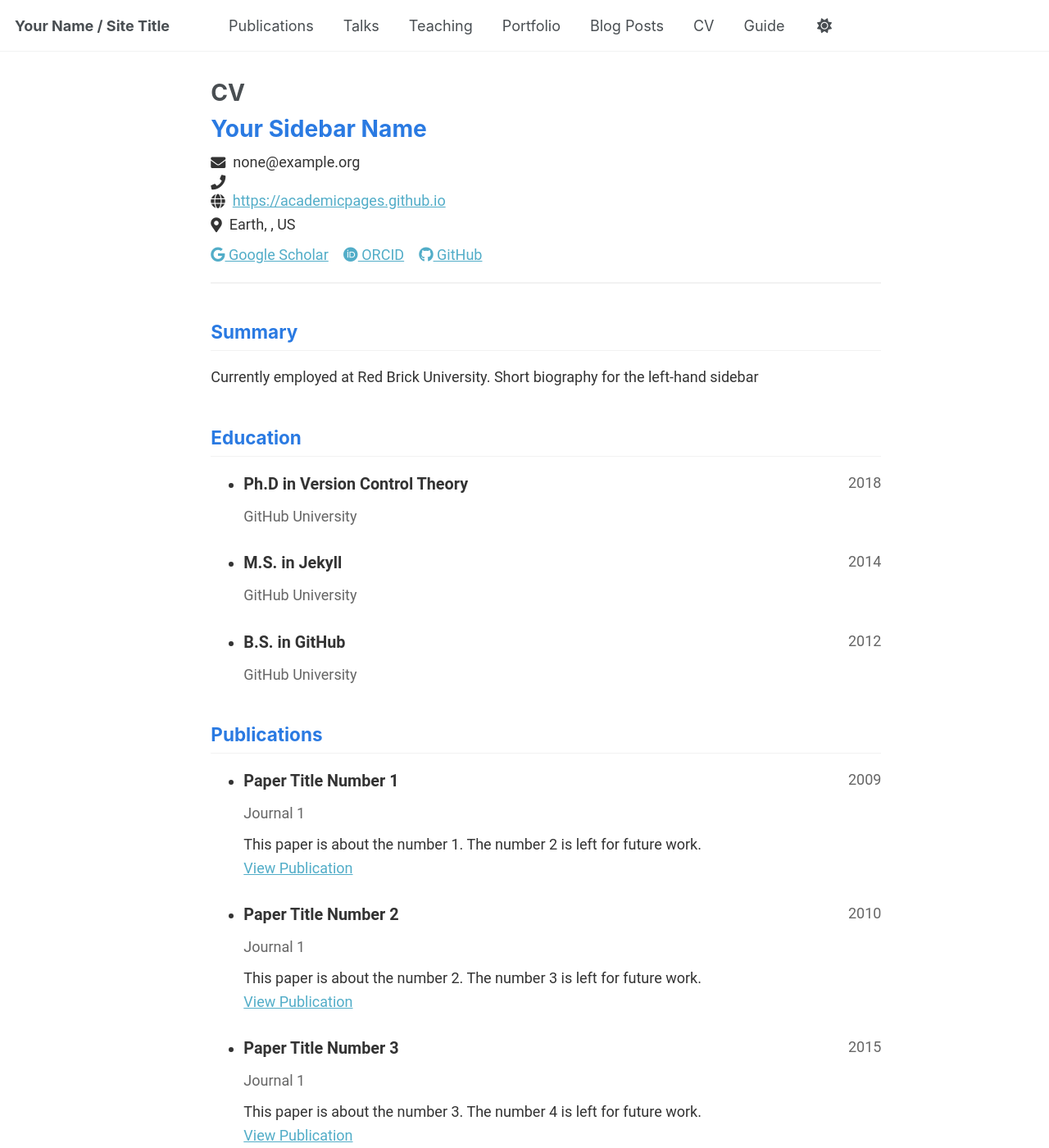
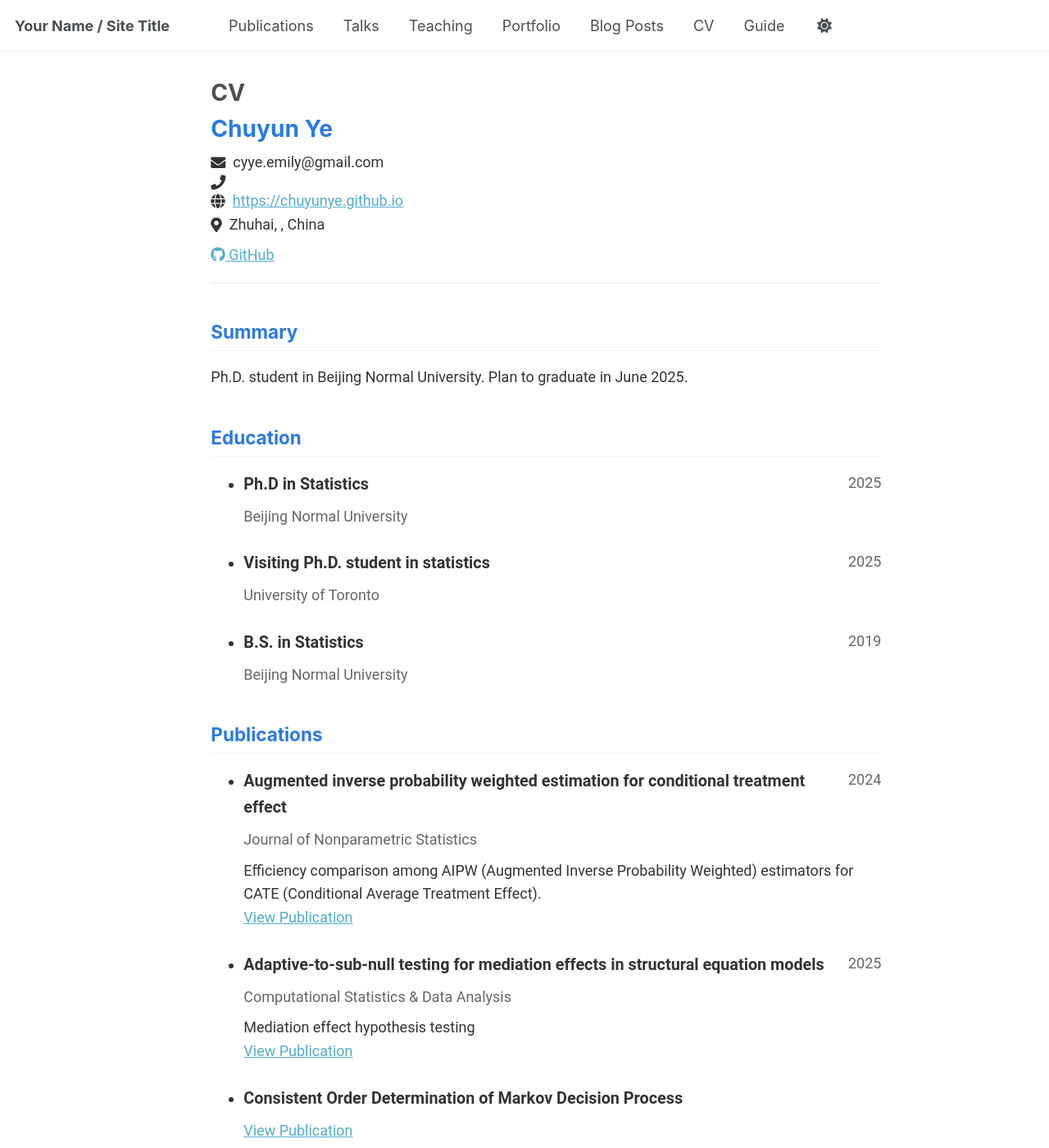
Before and after one commit to ChuyunYe/ChuyunYe.github.io, a Jekyll site: the page built from _pages/cv-json.md, in a window 1280 px wide and 1400 px high. Shown: the whole window at 82% size. Built offline with Jekyll 4.4.1, drawn with Linux system fonts in a browser that asks for light colours; some of the changed text lies outside the part shown.

Commit message:
Update cv.json

```diff
--- a/_data/cv.json
+++ b/_data/cv.json
@@ -1,61 +1,51 @@
 {
   "basics": {
-    "name": "Your Sidebar Name",
-    "email": "none@example.org",
+    "name": "Chuyun Ye",
+    "email": "cyye.emily@gmail.com",
     "phone": "",
-    "website": "https://academicpages.github.io",
-    "summary": "Currently employed at Red Brick University. Short biography for the left-hand sidebar",
+    "website": "https://chuyunye.github.io",
+    "summary": "Ph.D. student in Beijing Normal University. Plan to graduate in June 2025.",
     "location": {
       "address": "",
       "postalCode": "",
-      "city": "Earth",
-      "countryCode": "US",
+      "city": "Zhuhai",
+      "countryCode": "China",
       "region": ""
     },
     "profiles": [
       {
-        "network": "Google Scholar",
-        "username": "",
-        "url": "https://scholar.google.com/citations?user=PS_CX0AAAAAJ"
-      },
-      {
-        "network": "ORCID",
-        "username": "",
-        "url": "http://orcid.org/yourorcidurl"
-      },
-      {
         "network": "GitHub",
-        "username": "academicpages",
-        "url": "https://github.com/academicpages"
+        "username": "ChuyunYe",
+        "url": "https://github.com/ChuyunYe"
       }
     ]
   },
   "work": [],
   "education": [
     {
-      "institution": "GitHub University",
-      "area": "Ph.D in Version Control Theory",
+      "institution": "Beijing Normal University",
+      "area": "Ph.D in Statistics",
       "studyType": "",
-      "startDate": "",
-      "endDate": "2018",
+      "startDate": "2019",
+      "endDate": "2025",
       "gpa": null,
       "courses": []
     },
     {
-      "institution": "GitHub University",
-      "area": "M.S. in Jekyll",
+      "institution": "University of Toronto",
+      "area": "Visiting Ph.D. student in statistics",
       "studyType": "",
-      "startDate": "",
-      "endDate": "2014",
+      "startDate": "2023",
+      "endDate": "2025",
       "gpa": null,
       "courses": []
     },
     {
-      "institution": "GitHub University",
-      "area": "B.S. in GitHub",
+      "institution": "Beijing Normal University",
+      "area": "B.S. in Statistics",
       "studyType": "",
-      "startDate": "",
-      "endDate": "2012",
+      "startDate": "2015",
+      "endDate": "2019",
       "gpa": null,
       "courses": []
     }
@@ -66,77 +56,40 @@
   "references": [],
   "publications": [
     {
-      "name": "Paper Title Number 1",
-      "publisher": "Journal 1",
-      "releaseDate": "2009-10-01",
-      "website": "http://academicpages.github.io/files/paper1.pdf",
-      "summary": "This paper is about the number 1. The number 2 is left for future work."
+      "name": "Augmented inverse probability weighted estimation for conditional treatment effect",
+      "publisher": "Journal of Nonparametric Statistics",
+      "releaseDate": "2024-06-15",
+      "website": "https://www.tandfonline.com/doi/full/10.1080/10485252.2024.2377664?casa_token=_0ap9oQBSVEAAAAA%3AGy4XYPrB0XIZfmC-s9hAtMrLuBYAfL9F_7IZPtH_1UsXzb_3B08RCSXce47Vgref8TefZ0uMHZbo7w",
+      "summary": "Efficiency comparison among AIPW (Augmented Inverse Probability Weighted) estimators for CATE (Conditional Average Treatment Effect)."
     },
     {
-      "name": "Paper Title Number 2",
-      "publisher": "Journal 1",
-      "releaseDate": "2010-10-01",
-      "website": "http://academicpages.github.io/files/paper2.pdf",
-      "summary": "This paper is about the number 2. The number 3 is left for future work."
+      "name": "Adaptive-to-sub-null testing for mediation effects in structural equation models",
+      "publisher": "Computational Statistics & Data Analysis",
+      "releaseDate": "2025-05-20",
+      "website": "https://www.sciencedirect.com/science/article/abs/pii/S0167947325000817",
+      "summary": "Mediation effect hypothesis testing"
     },
     {
-      "name": "Paper Title Number 3",
-      "publisher": "Journal 1",
-      "releaseDate": "2015-10-01",
-      "website": "http://academicpages.github.io/files/paper3.pdf",
-      "summary": "This paper is about the number 3. The number 4 is left for future work."
+      "name": "Consistent Order Determination of Markov Decision Process",
+      "publisher": "",
+      "releaseDate": "",
+      "website": "https://arxiv.org/abs/2409.14684",
+      "summary": ""
     },
     {
-      "name": "Paper Title Number 4",
-      "publisher": "GitHub Journal of Bugs",
-      "releaseDate": "2024-02-17",
-      "website": "http://academicpages.github.io/files/paper3.pdf",
-      "summary": "This paper is about fixing template issue #693."
+      "name": "Doubly robust estimation of average treatment effect revisited",
+      "publisher": "",
+      "releaseDate": "",
+      "website": "https://arxiv.org/abs/2005.14508",
+      "summary": ""
     }
   ],
   "presentations": [
     {
-      "name": "Talk 1 on Relevant Topic in Your Field",
-      "event": "UC San Francisco, Department of Testing",
-      "date": "2012-03-01",
-      "location": "San Francisco, CA, USA",
-      "description": ""
-    },
-    {
-      "name": "Tutorial 1 on Relevant Topic in Your Field",
-      "event": "UC-Berkeley Institute for Testing Science",
-      "date": "2013-03-01",
-      "location": "Berkeley, CA, USA",
-      "description": ""
-    },
-    {
-      "name": "Talk 2 on Relevant Topic in Your Field",
-      "event": "London School of Testing",
-      "date": "2014-02-01",
-      "location": "London, UK",
-      "description": ""
-    },
-    {
-      "name": "Conference Proceeding talk 3 on Relevant Topic in Your Field",
-      "event": "Testing Institute of America 2014 Annual Conference",
-      "date": "2014-03-01",
-      "location": "Los Angeles, CA, USA",
-      "description": ""
-    }
-  ],
-  "teaching": [
-    {
-      "course": "Teaching experience 1",
-      "institution": "University 1, Department",
-      "date": "2014-01-01",
-      "role": "Undergraduate course",
-      "description": ""
-    },
-    {
-      "course": "Teaching experience 2",
-      "institution": "University 1, Department",
-      "date": "2015-01-01",
-      "role": "Workshop",
+      "name": "Consistent Order Determination of Markov Decision Process",
+      "event": "2025 ICSA China Conference",
+      "date": "2025-06-30",
+      "location": "Zhuhai, Guangdong, China",
       "description": ""
     }
   ],
```
